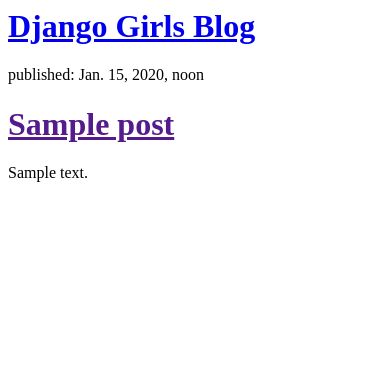
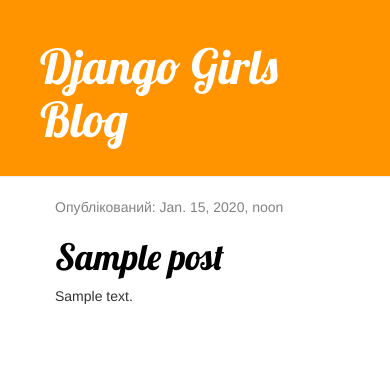
Before and after one commit to TPolina/my-first-blog, a Django app: page / in a window 390 px wide. Shown: the top 375 px of the page. Run offline with Django 3.2, Linux system fonts and the light colour scheme; tables that the repository leaves empty hold one stand-in row (values such as "Sample post"); some libraries are stand-ins or nearby versions.

Commit message:
Added view and template for detailed blog post as well as CSS for the site.

```diff
--- /dev/null
+++ b/blog/static/css/blog.css
@@ -0,0 +1,46 @@
+.page-header {
+    background-color: #ff9400;
+    margin-top: 0;
+    padding: 20px 20px 20px 40px;
+}
+
+.page-header h1, .page-header h1 a, .page-header h1 a:visited, .page-header h1 a:active {
+    color: #ffffff;
+    font-size: 36pt;
+    text-decoration: none;
+}
+
+.content {
+    margin-left: 40px;
+}
+
+h1, h2, h3, h4 {
+    font-family: 'Lobster', cursive;
+}
+
+.date {
+    color: #828282;
+}
+
+.save {
+    float: right;
+}
+
+.post-form textarea, .post-form input {
+    width: 100%;
+}
+
+.top-menu, .top-menu:hover, .top-menu:visited {
+    color: #ffffff;
+    float: right;
+    font-size: 26pt;
+    margin-right: 20px;
+}
+
+.post {
+    margin-bottom: 70px;
+}
+
+.post h1 a, .post h1 a:visited {
+    color: #000000;
+}
--- /dev/null
+++ b/blog/templates/blog/base.html
@@ -0,0 +1,24 @@
+{% load static %}
+<html>
+    <head>
+        <title>Django Girls blog</title>
+        <link rel="stylesheet" href="//maxcdn.bootstrapcdn.com/bootstrap/3.2.0/css/bootstrap.min.css">
+        <link rel="stylesheet" href="//maxcdn.bootstrapcdn.com/bootstrap/3.2.0/css/bootstrap-theme.min.css">
+        <link href="https://fonts.googleapis.com/css?family=Lobster&subset=latin,cyrillic" rel="stylesheet" type="text/css">
+        <link rel="stylesheet" href="{% static 'css/blog.css' %}">
+    </head>
+    <body>
+        <div class="page-header">
+            <h1><a href="/">Django Girls Blog</a></h1>
+        </div>
+
+        <div class="content container">
+            <div class="row">
+                <div class="col-md-8">
+                    {% block content %}
+                    {% endblock %}
+                </div>
+            </div>
+        </div>
+    </body>
+</html>
--- a/blog/templates/blog/post_list.html
+++ b/blog/templates/blog/post_list.html
@@ -1,18 +1,13 @@
-<html>
-    <head>
-        <title>Django Girls blog</title>
-    </head>
-    <body>
-        <div>
-            <h1><a href="/">Django Girls Blog</a></h1>
+{% extends 'blog/base.html' %}
+
+{% block content %}
+    {% for post in posts %}
+        <div class="post">
+            <div class="date">
+                <p>Опублікований: {{ post.published_date }}</p>
+            </div>
+            <h1><a href="{% url 'post_detail' pk=post.pk %}">{{ post.title }}</a></h1>
+            <p>{{ post.text|linebreaksbr }}</p>
         </div>
-
-        {% for post in posts %}
-            <div>
-                <p>published: {{ post.published_date }}</p>
-                <h1><a href="">{{ post.title }}</a></h1>
-                <p>{{ post.text|linebreaksbr }}</p>
-            </div>
-        {% endfor %}
-    </body>
-</html>
+    {% endfor %}
+{% endblock %}
--- a/blog/urls.py
+++ b/blog/urls.py
@@ -3,4 +3,5 @@
 
 urlpatterns = [
     path('', views.post_list, name='post_list'),
+    path('post/<int:pk>/', views.post_detail, name='post_detail'),
 ]
--- a/blog/views.py
+++ b/blog/views.py
@@ -1,9 +1,14 @@
 from django.shortcuts import render
 from django.utils import timezone
 from .models import Post
+from django.shortcuts import render, get_object_or_404
 
 # Create your views here.
 
 def post_list(request):
     posts = Post.objects.filter(published_date__lte=timezone.now()).order_by('published_date')
     return render(request, 'blog/post_list.html', {'posts': posts})
+
+def post_detail(request, pk):
+    post = get_object_or_404(Post, pk=pk)
+    return render(request, 'blog/post_detail.html', {'post': post})
--- a/manage.py
+++ b/manage.py
@@ -14,7 +14,7 @@
             "Couldn't import Django. Are you sure it's installed and "
             "available on your PYTHONPATH environment variable? Did you "
             "forget to activate a virtual environment?"
-        ) from exc
+        )
     execute_from_command_line(sys.argv)
 
 
--- a/mysite/settings.py
+++ b/mysite/settings.py
@@ -24,7 +24,7 @@
 SECRET_KEY = 'django-insecure-+ed0#myga%dxy!ek8q@i$6=)rnaqai2&ntj1(uerpji(3*u!@)'
 
 # SECURITY WARNING: don't run with debug turned on in production!
-DEBUG = False
+DEBUG = True
 
 ALLOWED_HOSTS = ['127.0.0.1', '.pythonanywhere.com']
 
```
Also changed, not shown: blog/templates/blog/post_detail.html (added, +13 -0 lines).
